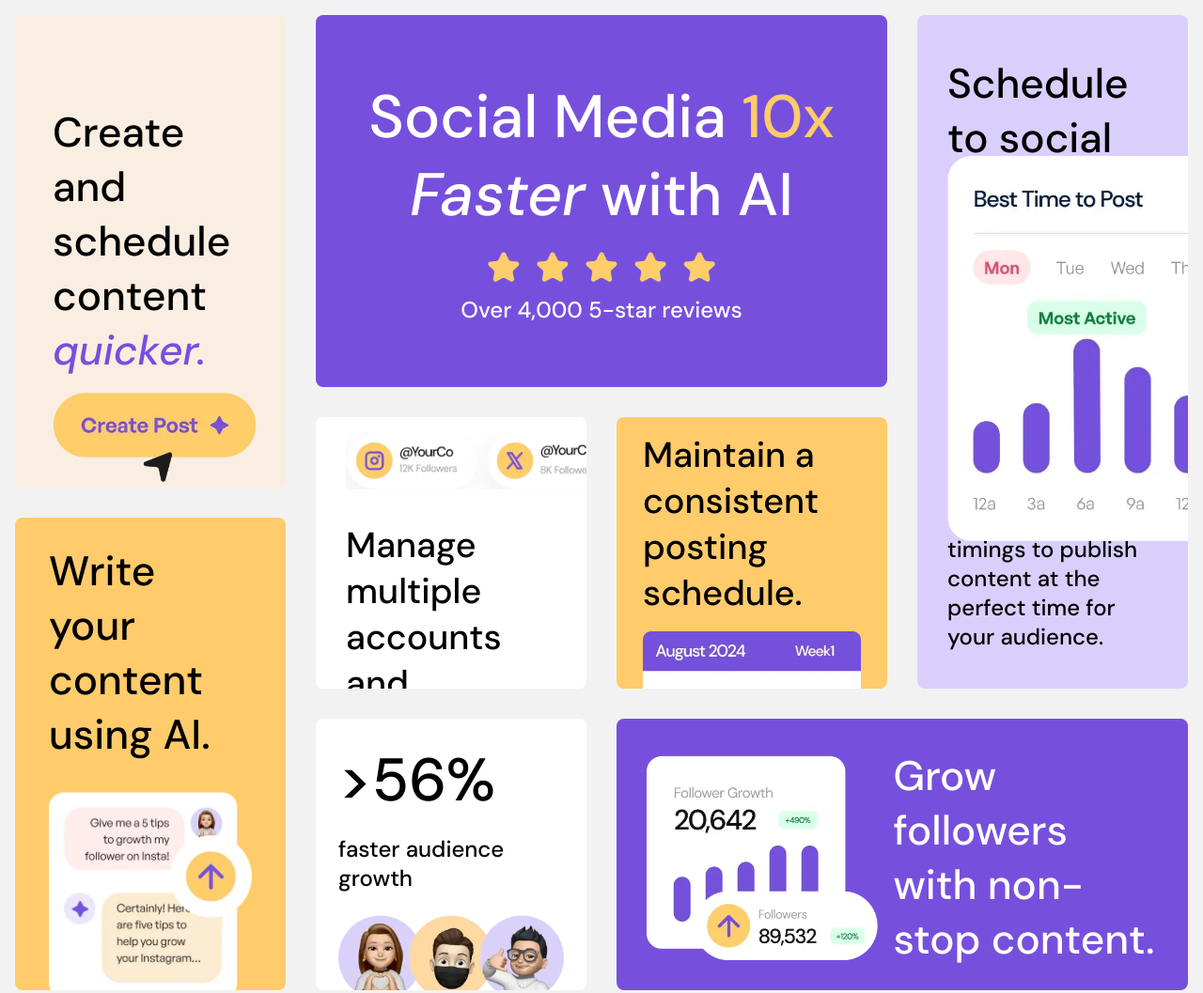
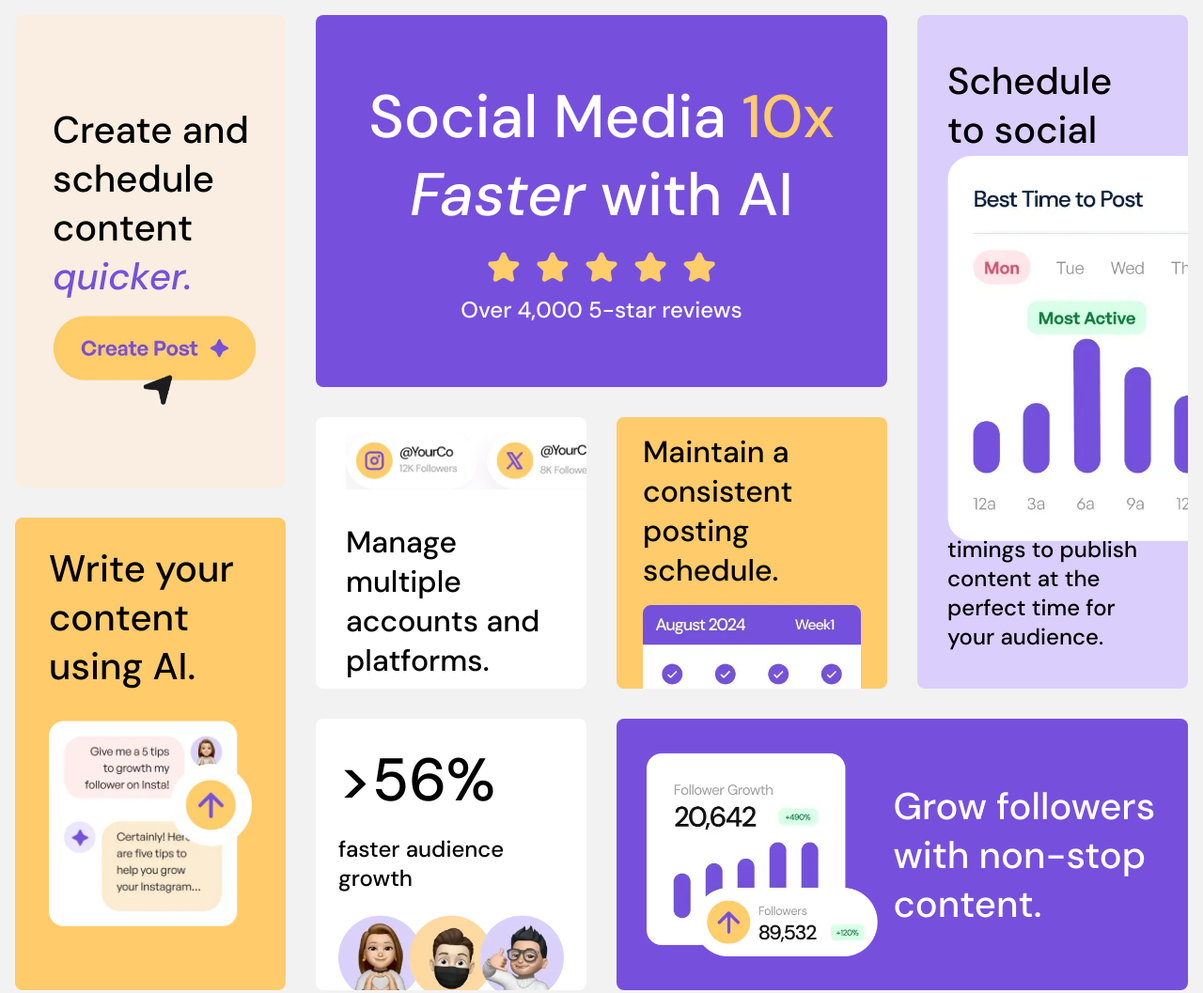
Before and after one commit to EwellynSantos/Bento-grid, a plain HTML site: page index.html in a window 1280 px wide. Shown: the top 1057 px of the page at 94% size. Drawn offline with Linux system fonts and the light colour scheme.

Commit message:
ajuste font size

```diff
--- a/style.css
+++ b/style.css
@@ -40,12 +40,12 @@ body {
 }
 
 .lg-text {
-    font-size: 2.75rem;
+    font-size: 2.50rem;
     font-weight: 500;
 }
 
 .med-text {
-    font-size: 2.35rem;
+    font-size: 2rem;
     font-weight: 500;
 }
 
```
